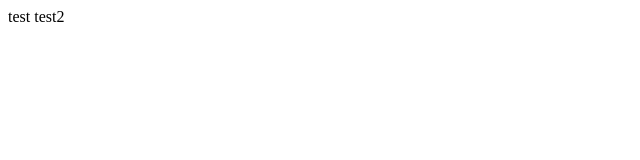
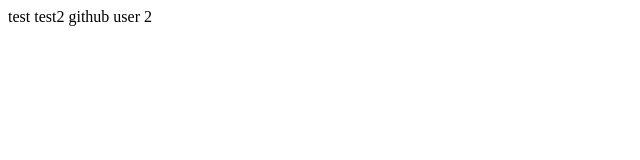
Before and after one commit to kristian-wittrup/int2, a plain HTML site: page index.html in a window 1280 px wide. Shown: the whole page, without its empty margins (0-640 px from the left). Drawn offline with Linux system fonts and the light colour scheme.

Commit message:
Update index.html

```diff
--- a/index.html
+++ b/index.html
@@ -8,6 +8,6 @@
 <body>
   test
   test2
-
+  github user 2
 </body>
 </html>
```
